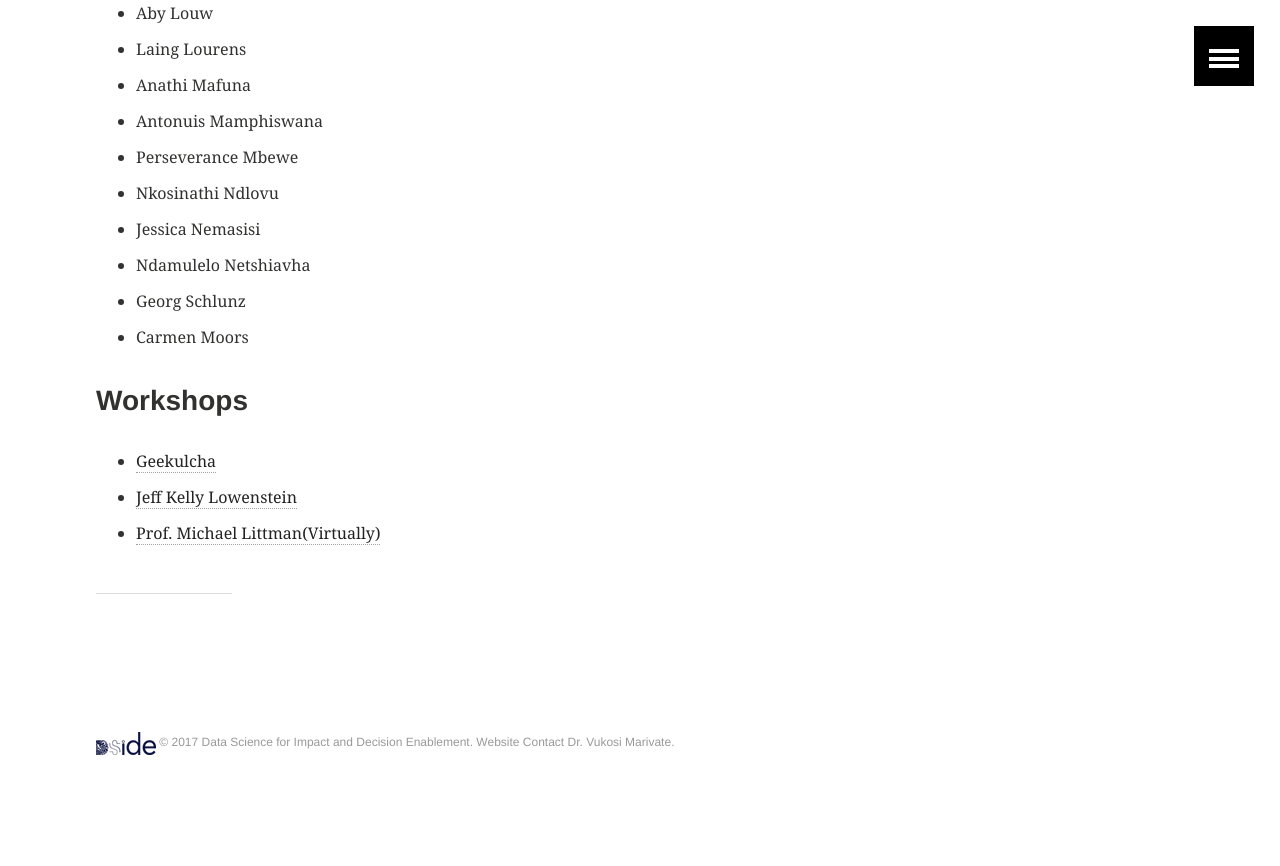
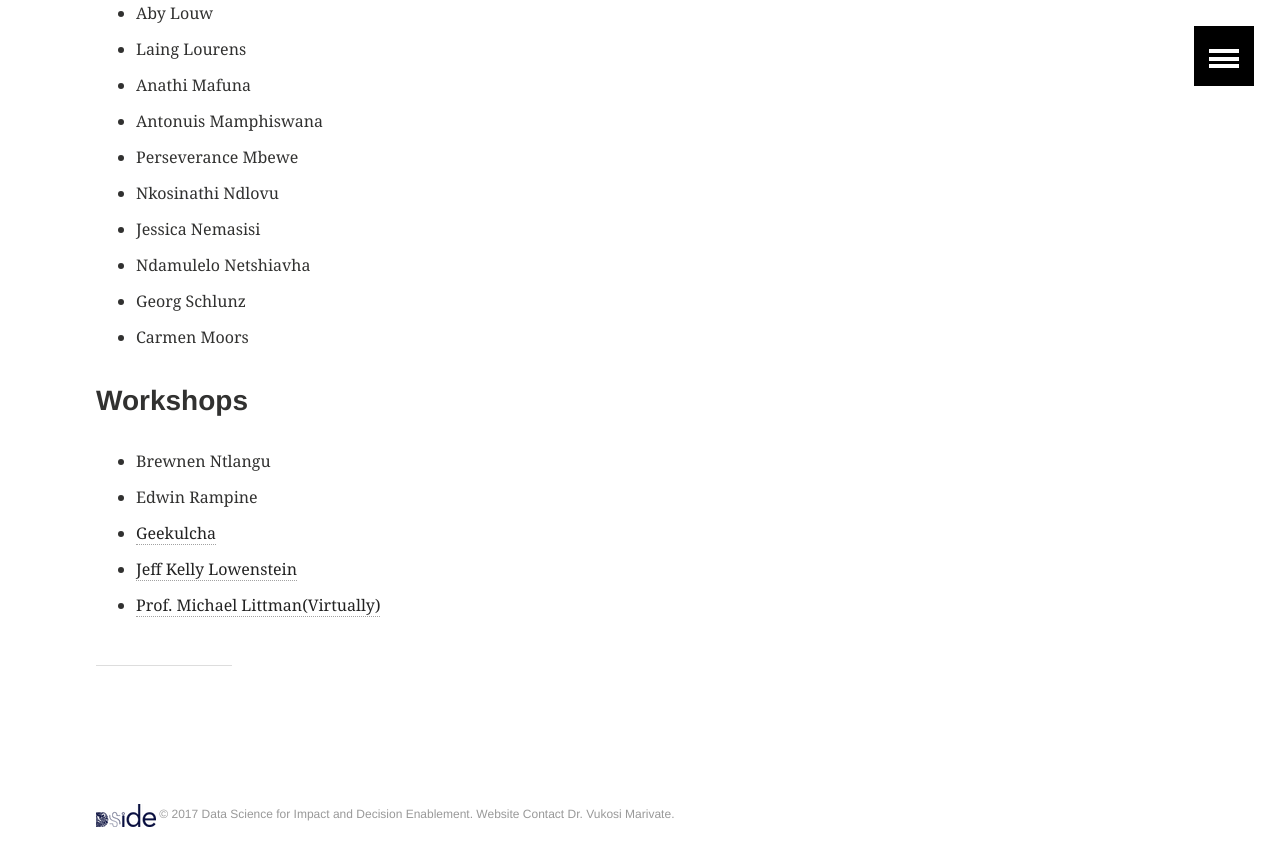
Before and after one commit to DSIDEWeb/dsideweb.github.io, a Jekyll site: the page built from people/2016-2017/index.md, in a window 1280 px wide and 900 px high, scrolled down 3795 px. Shown: the top 866 px of the window. Built offline with Jekyll 4.4.1, drawn with Linux system fonts in a browser that asks for light colours; before the commit the page ends 4623 px from its top, so only the background shows below that.

Commit message:
Updated workshop people.

```diff
--- a/people/2016-2017/index.md
+++ b/people/2016-2017/index.md
@@ -111,6 +111,8 @@ ads: false
 
 ### Workshops
 
+* Brewnen Ntlangu
+* Edwin Rampine
 * [Geekulcha](geekulcha.com)
 * [Jeff Kelly Lowenstein](https://kellylowenstein.wordpress.com/)
 * [Prof. Michael Littman(Virtually)](http://cs.brown.edu/~mlittman/)
```
